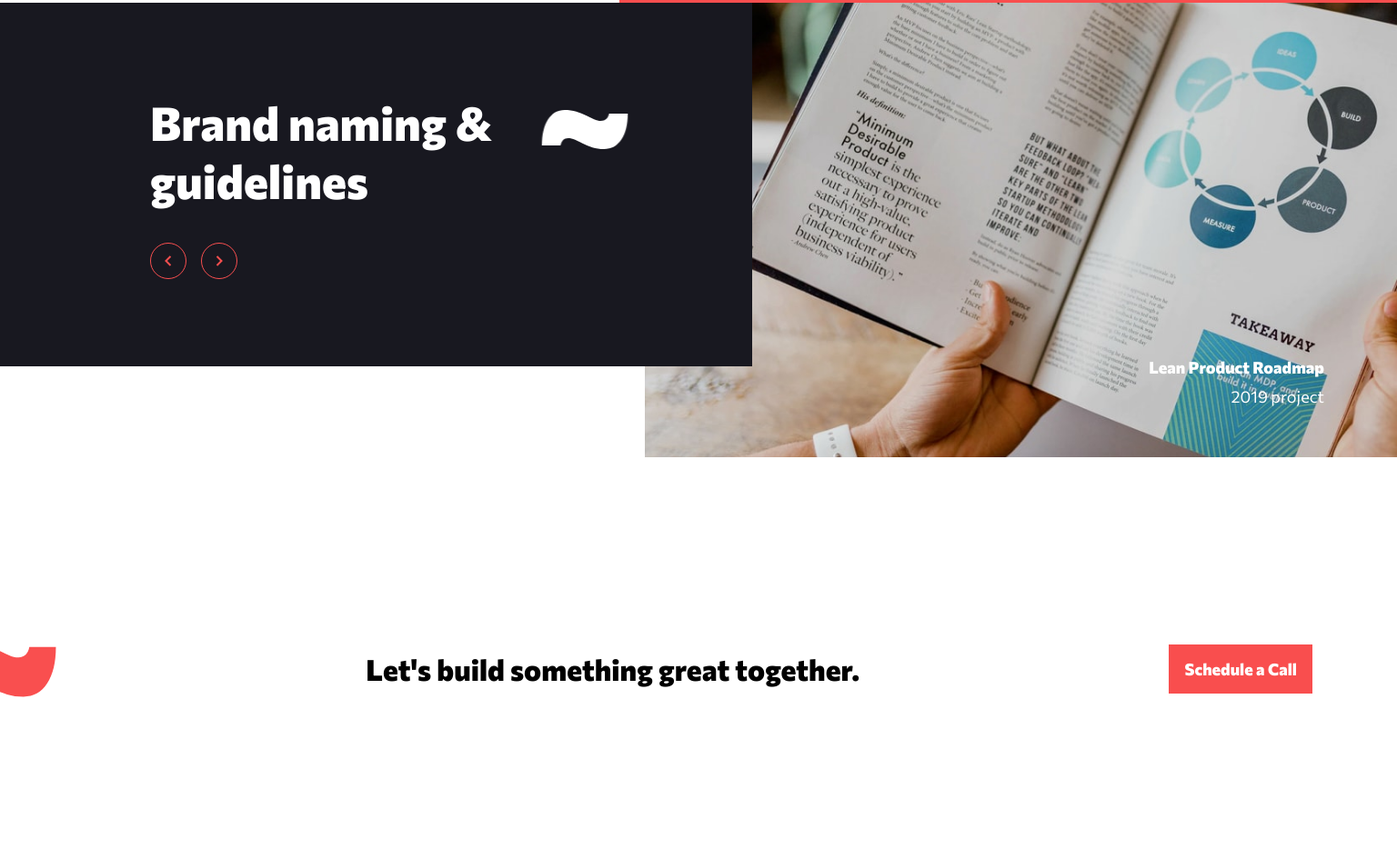
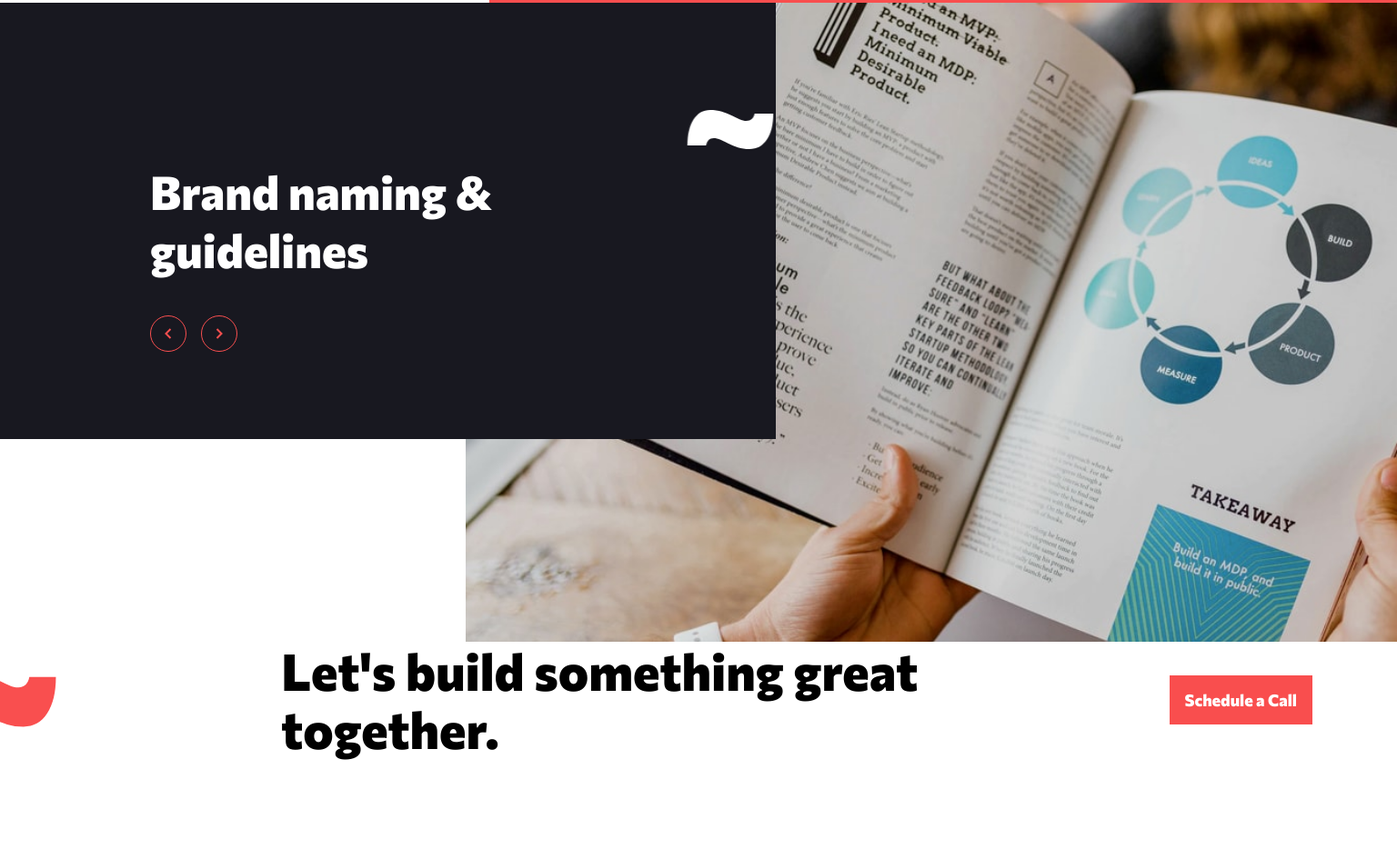
Before and after one commit to ldg/agency-challenge, a plain HTML site: page index.html in a window 1536 px wide. Shown: the part 2714-3648 px from the top of the page at 91% size. Before the commit the page ends 3581 px from the top, so only its background shows below. Drawn offline with nearby package versions, Linux system fonts and the light colour scheme; files that its build step writes are made by us from their sources.

Commit message:
updates desktop styles

```diff
--- a/scss/_desktop.scss
+++ b/scss/_desktop.scss
@@ -24,7 +24,7 @@
     }
 }
 
-/* extra wide screens */
+/* extra wide screens - 1200+ */
 @media (min-width: 1200px) {
 
     h1 {
@@ -154,5 +154,48 @@
         }
     }
 
+}
+
+/* extra wide screens - 1440+ */
+@media(min-width: 1440px) {
+
+    .section__accent {
+        grid-template-columns: repeat(9, 1fr);
+    }
+
+    .section__slider{
+        nav.slider__nav {
+            top: 21.5em;
+        }
+        .slide__container{
+            .slider__slide {
+                grid-template-columns: repeat(9, 1fr);
+                    .slide__title {
+                        grid-column: 1/6;
+                        padding-block: 15em;
+                        align-content: center;
+                        display: grid;
+                    }
+            }
+            .slider__slide:nth-child(2) .slide__img,
+            .slider__slide:nth-child(3) .slide__img,
+            .slider__slide:nth-child(4) .slide__img {
+                grid-column: 4/-1;
+                height: 195%;
+                background-position: top left;
+            }
+            img#whitewave {
+                width: 6rem;
+                left: 47.2rem;
+            }
+        }
+    }
+
+    footer.footer {
+        h3{
+            font: var(--h2-d);
+            width: 50%;
+        }
+    }
 
 }
```
